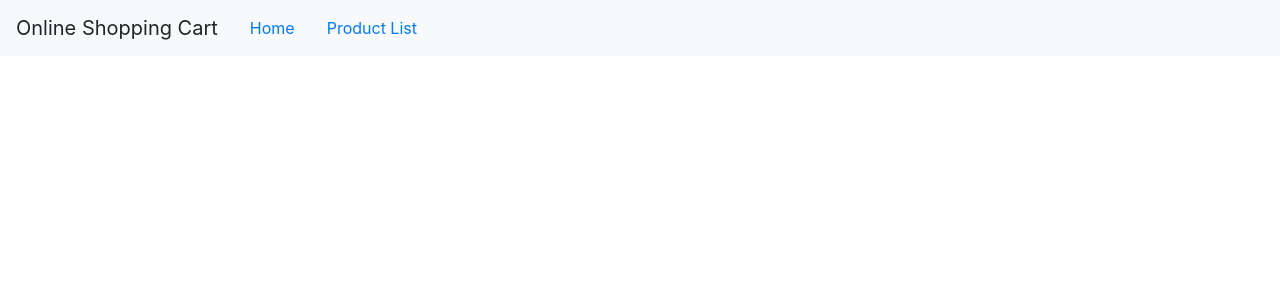
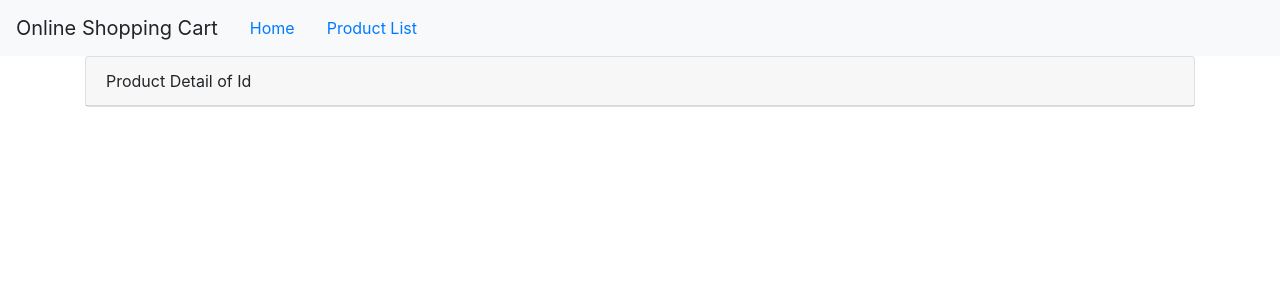
Before and after one commit to jayampathib/Angular_ShopingCart, an Angular app in the folder ShopCart/: page /products/1 in a window 1280 px wide. Shown: the top 300 px of the page. Built offline with nearby package versions, Linux system fonts and the light colour scheme.

Commit message:
11.6.2 Remove Selector tag

```diff
--- a/ShopCart/src/app/Products/product-detail.component.html
+++ b/ShopCart/src/app/Products/product-detail.component.html
@@ -1,5 +1,5 @@
-<div class='card' *ngIf='product'>
+<div class='card' >
     <div class='card-header'>
-        {{pageTitle + ':  ' + product.productName}}
+        {{pageTitle }}
     </div>
   </div>
--- a/ShopCart/src/app/Products/product-detail.component.ts
+++ b/ShopCart/src/app/Products/product-detail.component.ts
@@ -1,12 +1,15 @@
 import { Component } from "@angular/core";
+
 import { IProduct } from "./IProduct";
 
 @Component({
-    selector : '<shp-product-detail>',
+  //  selector : '<shp-product-detail>',
     templateUrl:'product-detail.component.html'
 })
 export class ProductDetailComponent
 {
-    pageTitle  :string="Product Detail";
-    product :IProduct;
+    pageTitle: string = "Product Detail of Id ";
+    product : IProduct;
+
+
 }
```
